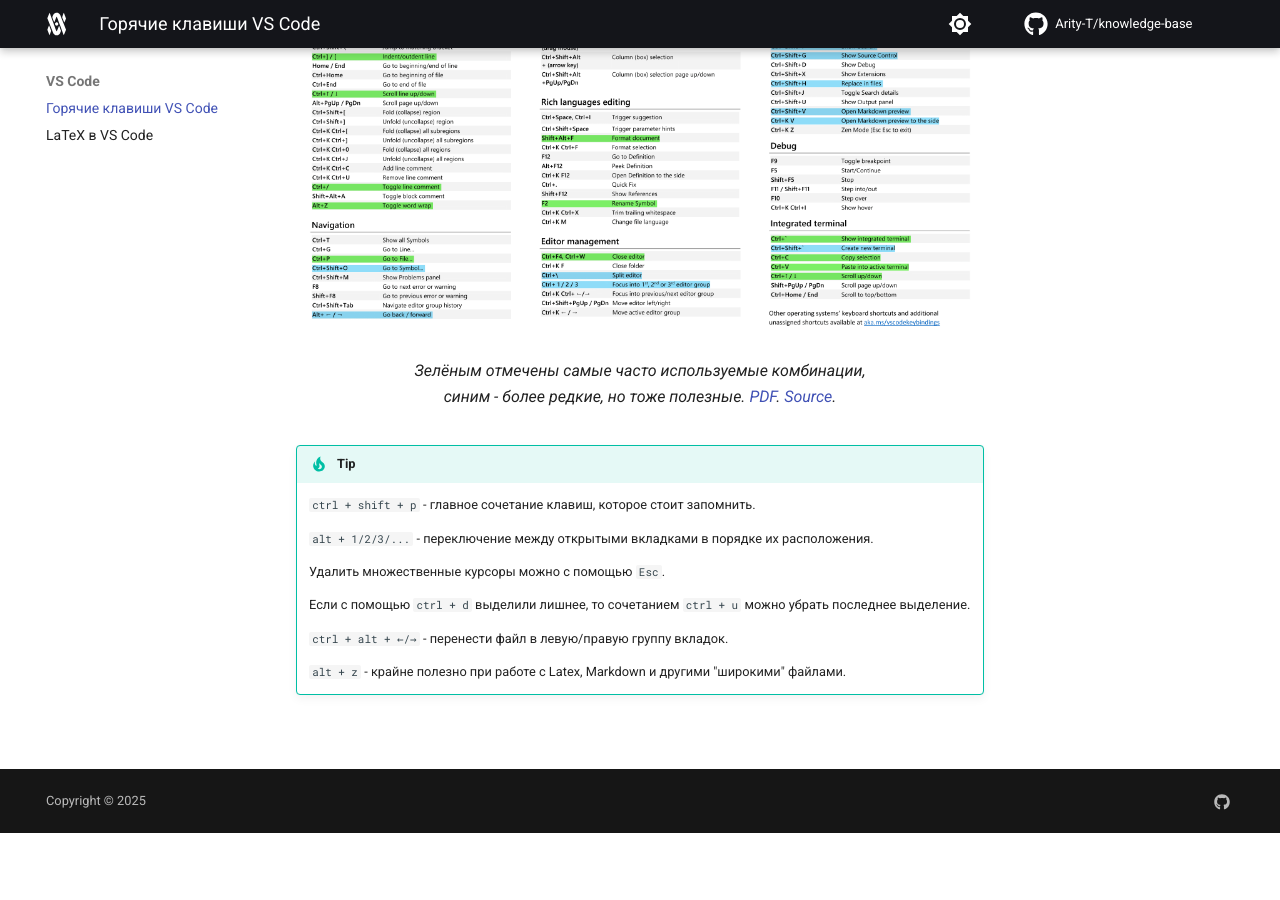
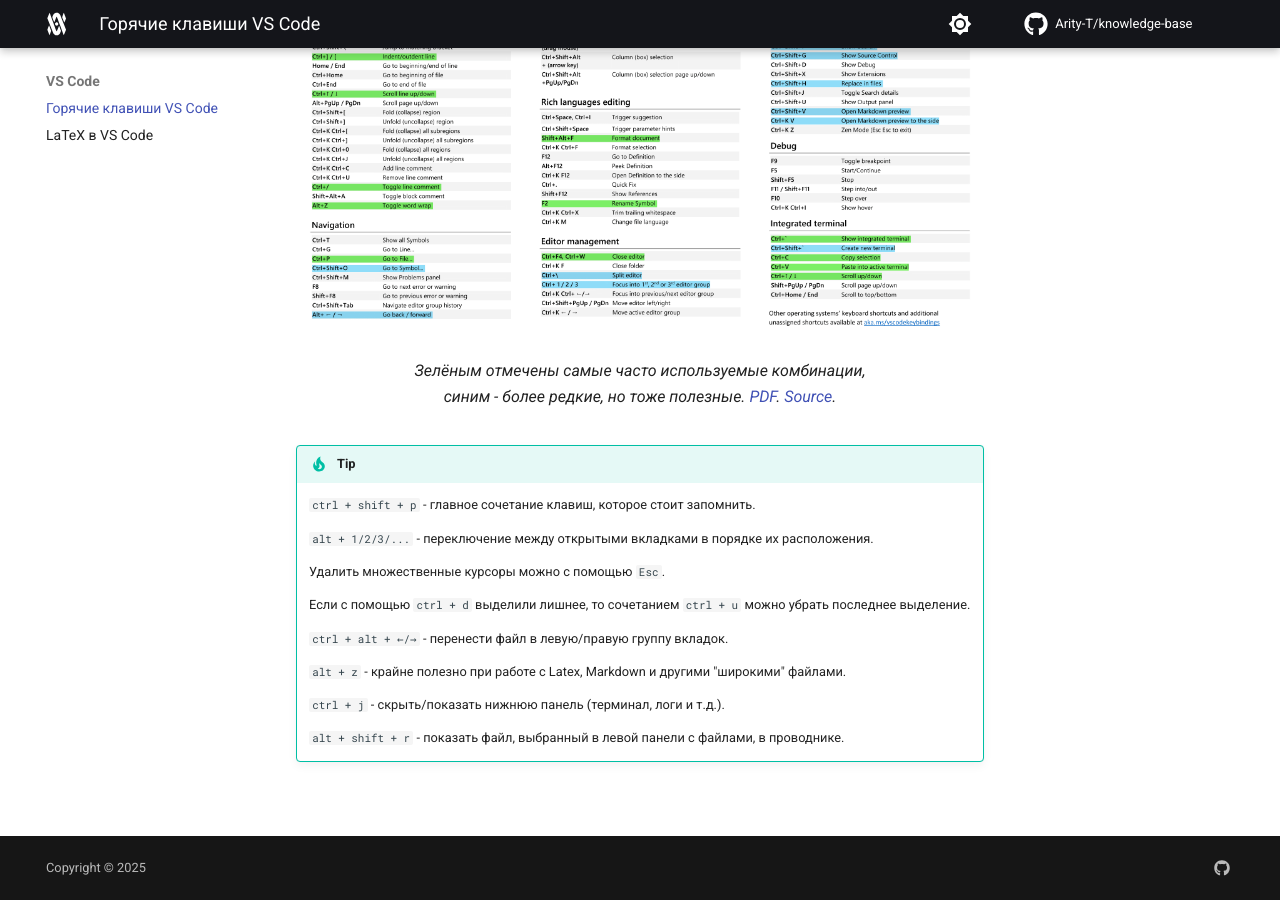
Before and after one commit to Arity-T/knowledge-base, an MkDocs documentation site: the page built from docs/VS-Code/hotkeys.md, in a window 1280 px wide and 900 px high, scrolled down 560 px. Built offline with MkDocs 1.6.1 and Material for MkDocs 9.7.7, drawn with Linux system fonts in a browser that asks for light colours; comment, search, counter and statistics services are not loaded; before the commit the page ends 1393 px from its top, so only the background shows below that.

Commit message:
Сохранил пару сочетаний клавиш

```diff
--- a/docs/VS-Code/hotkeys.md
+++ b/docs/VS-Code/hotkeys.md
@@ -22,3 +22,7 @@
     `ctrl + alt + ←/→` - перенести файл в левую/правую группу вкладок.
 
     `alt + z` - крайне полезно при работе с Latex, Markdown и другими "широкими" файлами.
+
+    `ctrl + j` - скрыть/показать нижнюю панель (терминал, логи и т.д.).
+
+    `alt + shift + r` - показать файл, выбранный в левой панели с файлами, в проводнике.
```
